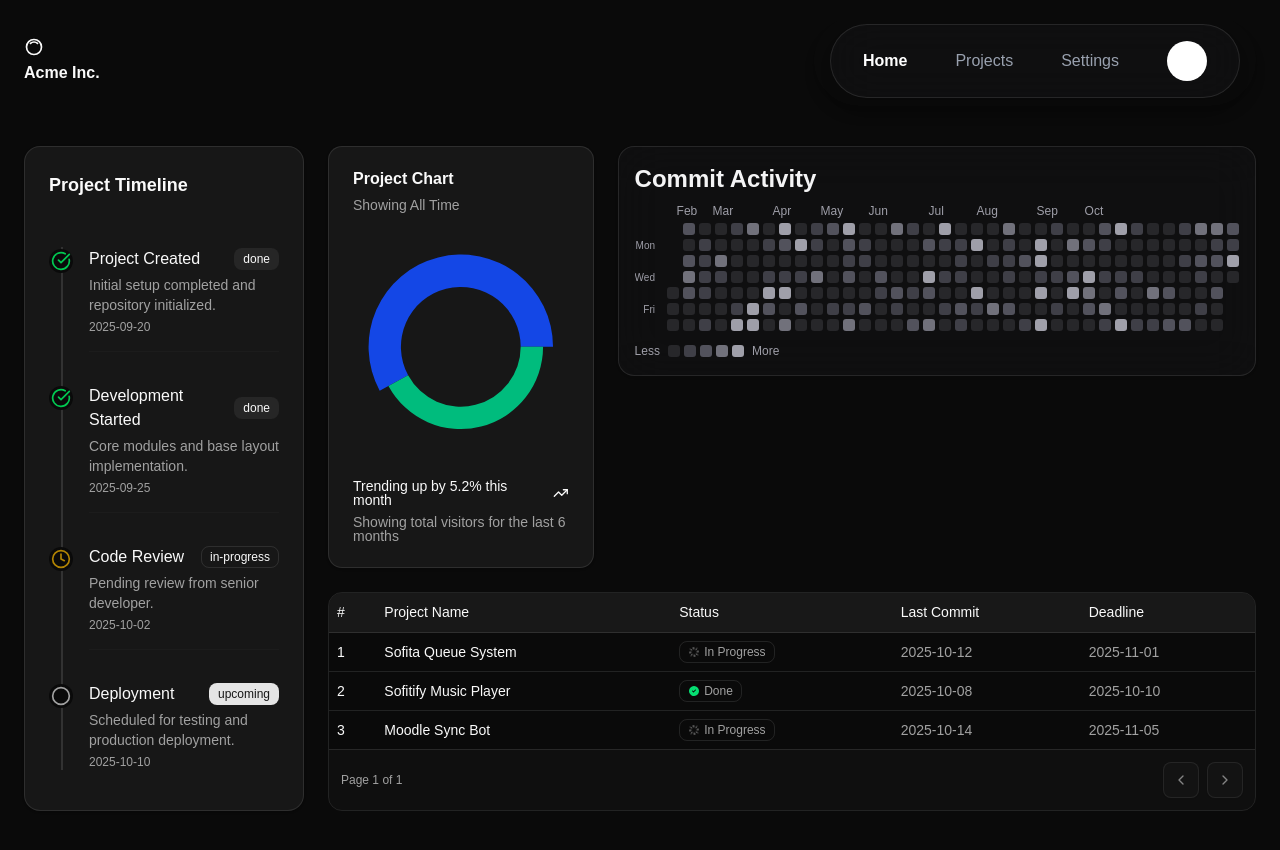
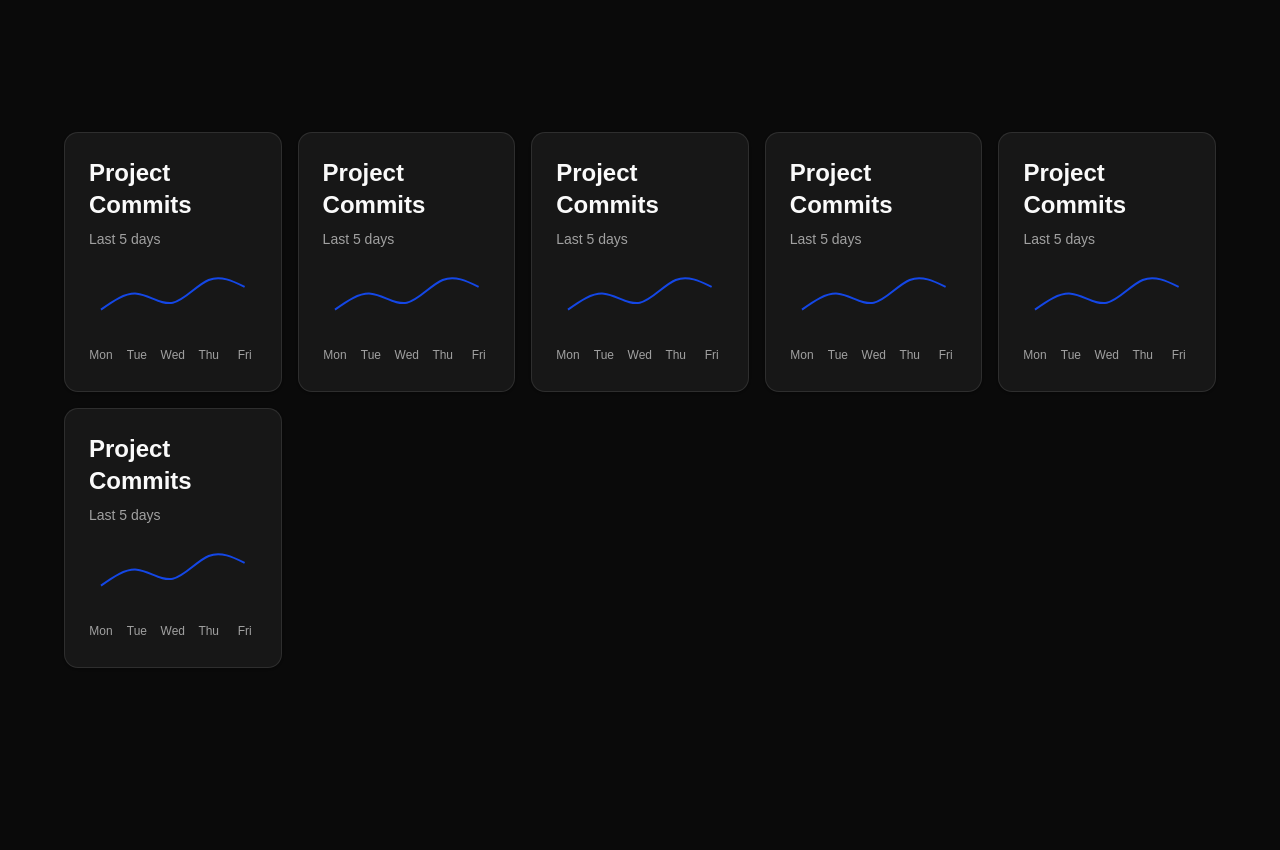
Before and after one commit to susshikan/Project-Tracker, a React (Vite) app in the folder project-tracker/: page / in a window 1280 px wide. Shown: the top 850 px of the page. After the commit the page ends 800 px from the top, so only its background shows below. Built offline with nearby package versions, Linux system fonts and the light colour scheme.

Commit message:
create projectList page

```diff
--- /dev/null
+++ b/project-tracker/src/components/ProjectListPage/Card.tsx
@@ -0,0 +1,49 @@
+"use client"
+import { Line, LineChart, XAxis } from "recharts"
+
+import { Card, CardContent, CardDescription, CardHeader, CardTitle } from "@/components/ui/card"
+import { type ChartConfig, ChartContainer, ChartTooltip, ChartTooltipContent } from "@/components/ui/chart"
+
+export const description = "A line chart"
+
+const chartData = [
+  { day: "Mon", commits: 12 },
+  { day: "Tue", commits: 19 },
+  { day: "Wed", commits: 15 },
+  { day: "Thu", commits: 25 },
+  { day: "Fri", commits: 22 },
+]
+
+const chartConfig = {
+  commits: {
+    label: "Commits",
+    color: "var(--chart-1)",
+  },
+} satisfies ChartConfig
+
+export function CardProject() {
+  return (
+    <Card className="aspect-square flex flex-col">
+      <CardHeader>
+        <CardTitle className="text-2xl">Project Commits</CardTitle>
+        <CardDescription>Last 5 days</CardDescription>
+      </CardHeader>
+      <CardContent className="flex-1">
+        <ChartContainer config={chartConfig}>
+          <LineChart
+            accessibilityLayer
+            data={chartData}
+            margin={{
+              left: 12,
+              right: 12,
+            }}
+          >
+            <XAxis dataKey="day" tickLine={false} axisLine={false} tickMargin={8} />
+            <ChartTooltip cursor={false} content={<ChartTooltipContent hideLabel />} />
+            <Line dataKey="commits" type="natural" stroke="var(--color-commits)" strokeWidth={2} dot={false} />
+          </LineChart>
+        </ChartContainer>
+      </CardContent>
+    </Card>
+  )
+}
--- /dev/null
+++ b/project-tracker/src/components/ProjectListPage/tableCard.tsx
@@ -0,0 +1,39 @@
+"use client"
+
+import * as React from "react"
+import { Card, CardContent, CardHeader, CardTitle } from "@/components/ui/card"
+import { Badge } from "@/components/ui/badge"
+import { CardProject } from "./Card"
+
+export type Project = {
+  id: string
+  name: string
+  tags: string[]
+}
+
+export default function ProjectGrid({ projects }: { projects: Project[] }) {
+  return (
+        <main className="flex items-center justify-center min-h-screen bg-background p-4">
+      <div className="w-full max-w-6xl">
+        <div className="grid grid-cols-5 gap-4">
+          {projects.map((project, key) => {
+            return (
+                <div key={key}>
+                    <CardProject />
+                </div>
+            )
+          })}
+        </div>
+      </div>
+    </main>
+  )
+}
+
+export const demoProjects: Project[] = [
+  { id: "1", name: "Landing Page Revamp", tags: ["frontend", "tailwind", "a11y"] },
+  { id: "2", name: "API Gateway", tags: ["backend", "node", "auth"] },
+  { id: "3", name: "Mobile App", tags: ["react-native", "offline", "perf"] },
+  { id: "4", name: "Analytics Dashboard", tags: ["dashboard", "charts", "etl"] },
+  { id: "5", name: "Search Service", tags: ["elasticsearch", "indexing", "ops"] },
+  { id: "6", name: "Notification System", tags: ["queue", "workers", "retry"] },
+]
--- a/project-tracker/src/components/dashboard/Tes.tsx
+++ b/project-tracker/src/components/dashboard/Tes.tsx
@@ -5,6 +5,9 @@ import Dummy from "./VerticalActivityStepper"
 import FloatingNavbar from "../navbar/FloatingNavbar"
 import Title from "../navbar/Title"
 import Navbar from "../navbar/Navbar"
+import TableCard from "../ProjectListPage/tableCard"
+import type { Project } from "../ProjectListPage/tableCard"
+import { CardProject } from "../ProjectListPage/Card"
 
 const data = [
   {
@@ -33,6 +36,15 @@ const data = [
 
 export default function Tes() {
     return (
-        <Dashboard />
+        <TableCard projects={demoProjects} />
     )
 }
+
+export const demoProjects: Project[] = [
+  { id: "1", name: "Landing Page Revamp", tags: ["frontend", "tailwind", "a11y"] },
+  { id: "2", name: "API Gateway", tags: ["backend", "node", "auth"] },
+  { id: "3", name: "Mobile App", tags: ["react-native", "offline", "perf"] },
+  { id: "4", name: "Analytics Dashboard", tags: ["dashboard", "charts", "etl"] },
+  { id: "5", name: "Search Service", tags: ["elasticsearch", "indexing", "ops"] },
+  { id: "6", name: "Notification System", tags: ["queue", "workers", "retry"] },
+]
--- a/project-tracker/src/components/dashboard/VerticalActivityStepper.tsx
+++ b/project-tracker/src/components/dashboard/VerticalActivityStepper.tsx
@@ -4,6 +4,7 @@ import { Card, CardContent } from "@/components/ui/card"
 import { Separator } from "@/components/ui/separator"
 import { Badge } from "@/components/ui/badge"
 import { CheckCircle, Circle, Clock } from "lucide-react"
+import { string } from "zod"
 
 const steps = [
   {
@@ -32,6 +33,12 @@ const steps = [
   },
 ]
 
+interface Step {
+  title: string
+  project: string
+  date: string
+}
+
 export default function VerticalActivityStepper() {
   return (
     <Card className="w-full max-w-md mx-auto border rounded-2xl p-6">
@@ -44,14 +51,8 @@ export default function VerticalActivityStepper() {
         <div className="flex flex-col space-y-8">
           {steps.map((step, index) => {
             const isLast = index === steps.length - 1
-            const icon =
-              step.status === "done" ? (
-                <CheckCircle className="w-5 h-5 text-green-500" />
-              ) : step.status === "in-progress" ? (
-                <Clock className="w-5 h-5 text-yellow-500 animate-pulse" />
-              ) : (
-                <Circle className="w-5 h-5 text-muted-foreground" />
-              )
+            const icon = <Circle className="w-5 h-5 text-muted-foreground" />
+
 
             return (
               <div key={index} className="relative flex items-start gap-4">
@@ -63,23 +64,10 @@ export default function VerticalActivityStepper() {
                 {/* Step content */}
                 <div className="flex-1 space-y-1">
                   <div className="flex items-center justify-between">
-                    <h3 className="font-medium">{step.title}</h3>
-                    <Badge
-                      variant={
-                        step.status === "done"
-                          ? "secondary"
-                          : step.status === "in-progress"
-                          ? "outline"
-                          : "default"
-                      }
-                      className="text-xs"
-                    >
-                      {step.status}
-                    </Badge>
+                    <h3 className="font-medium">{step.description}</h3>
+
                   </div>
-                  <p className="text-sm text-muted-foreground">
-                    {step.description}
-                  </p>
+
                   <p className="text-xs text-muted-foreground">{step.date}</p>
                   {!isLast && <Separator className="mt-4 opacity-20" />}
                 </div>
```
